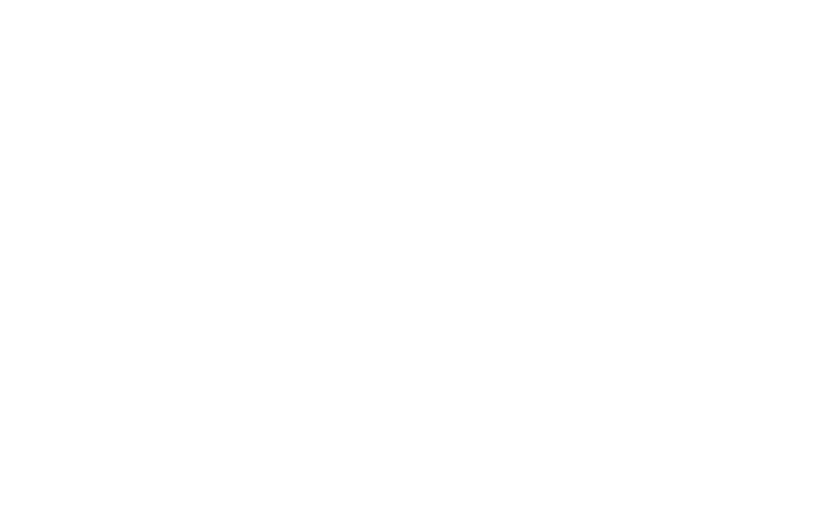
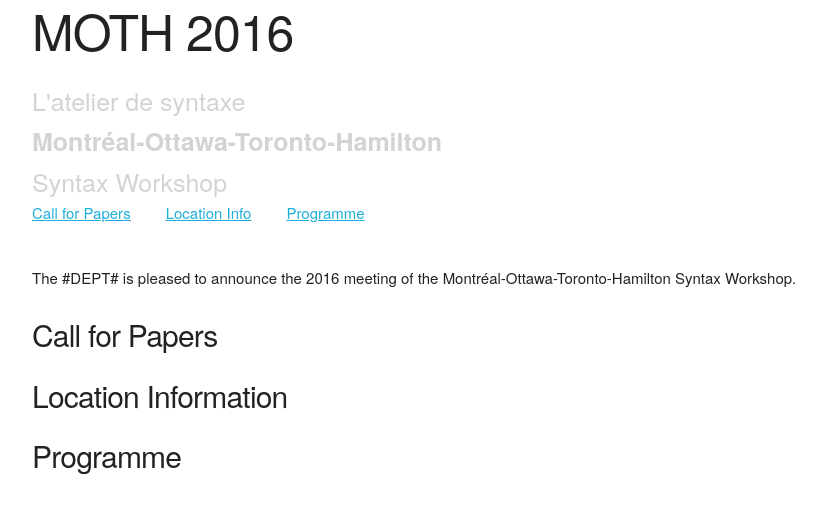
Before and after one commit to thrilway/moth2016, a plain HTML site: page index.html in a window 1280 px wide. Shown: the whole page, without its empty margins (128-954 px from the left). Drawn offline with Linux system fonts and the light colour scheme.

Commit message:
modified:   index.html

```diff
--- a/index.html
+++ b/index.html
@@ -1,10 +1,64 @@
 <!DOCTYPE html>
-<html>
+<html lang=en>
 	<head>
-		<link rel="stylesheet" href="css/normalize.css" type="text/css">
-		<link rel="stylesheet" href="css/skeleton.css" type="text/css">
+	  <meta charset=UTF-8>
+	  <title>MOTH 2016 | L'atelier de syntaxe Montréal-Ottawa-Toronto-Hamilton Syntax Workshop</title>
+	  <link rel="stylesheet" href="css/normalize.css" type="text/css">
+	  <link rel="stylesheet" href="css/skeleton.css" type="text/css">
+	  <link rel="stylesheet" href="css/custom.css" type="text/css">
+	  <meta name="viewport" content="width=device-width, initial-scale=1">
 	</head>
 	<body>
-
+	  <div class="container">
+	    <section class="header">
+  	      <h1 class="title">MOTH 2016</h1>
+	      <div class="row description">
+          <div>
+            L'atelier de syntaxe
+          </div>
+          <div>
+            <strong>Montréal-Ottawa-Toronto-Hamilton</strong>
+          </div>
+          <div>
+            Syntax Workshop
+          </div>
+	      </div>
+	    </section>
+    </div>
+    <nav class="navbar">
+      <div class="container">
+        <ul class="navbar-list">
+          <li class="navbar-item">
+            <a class="navbar-link" href="#call">Call for Papers</a>
+          </li>
+          <li class="navbar-item">
+            <a class="navbar-link" href="#location">Location Info</a>
+          </li>
+          <li class="navbar-item">
+            <a class="navbar-item" href="#programme">Programme</a>
+          </li>
+        </ul>
+      </div>
+    </nav>
+    <div class="container">
+      <p>
+        The #DEPT# is pleased to announce the 2016 meeting of the Montréal-Ottawa-Toronto-Hamilton Syntax Workshop.
+      </p>
+    </div>
+    <div class="container">
+      <div id="call">
+        <h4>Call for Papers</h4>
+      </div>
+    </div>
+    <div class="container">
+      <div id="location">
+        <h4>Location Information</h4>
+      </div>
+    </div>
+    <div class="container">
+      <div id="programme">
+        <h4>Programme</h4>
+      </div>
+    </div>
 	</body>
 </html>
```
